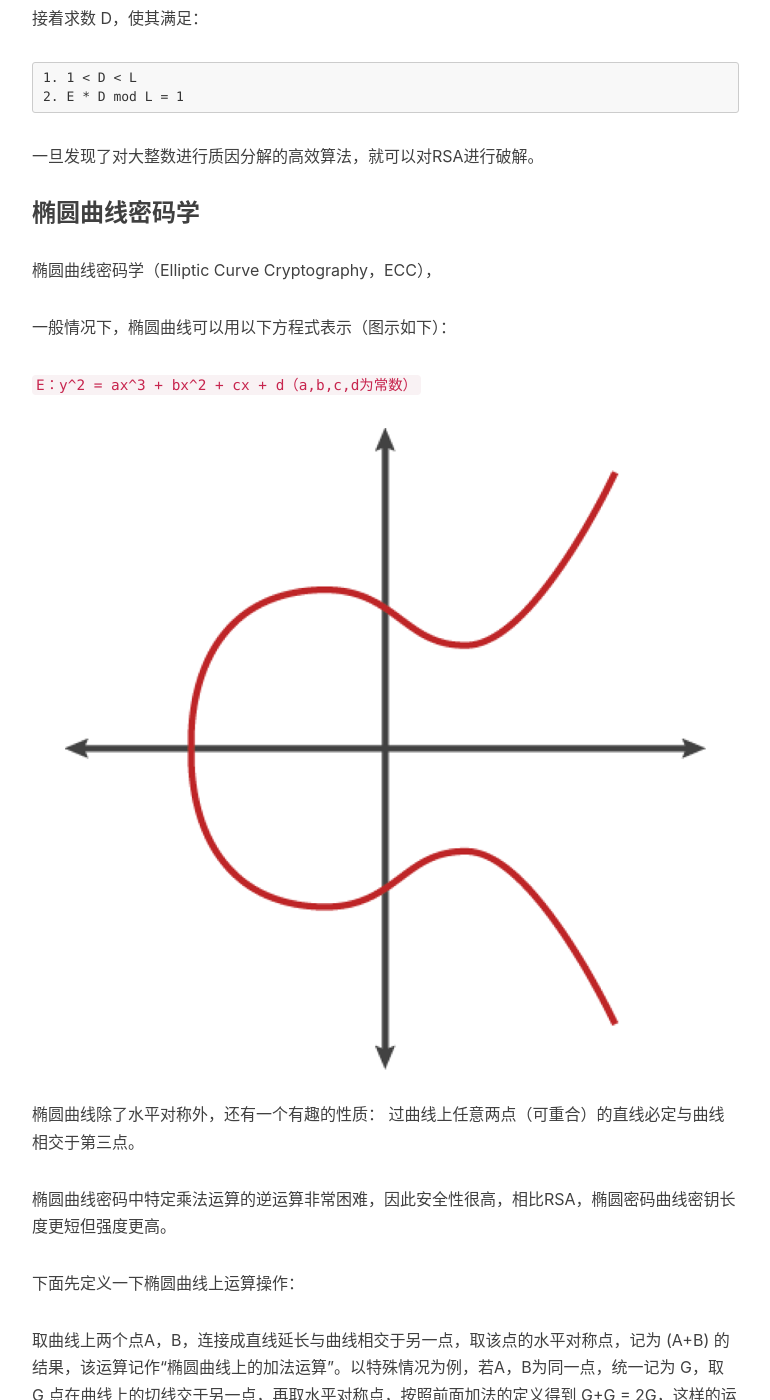
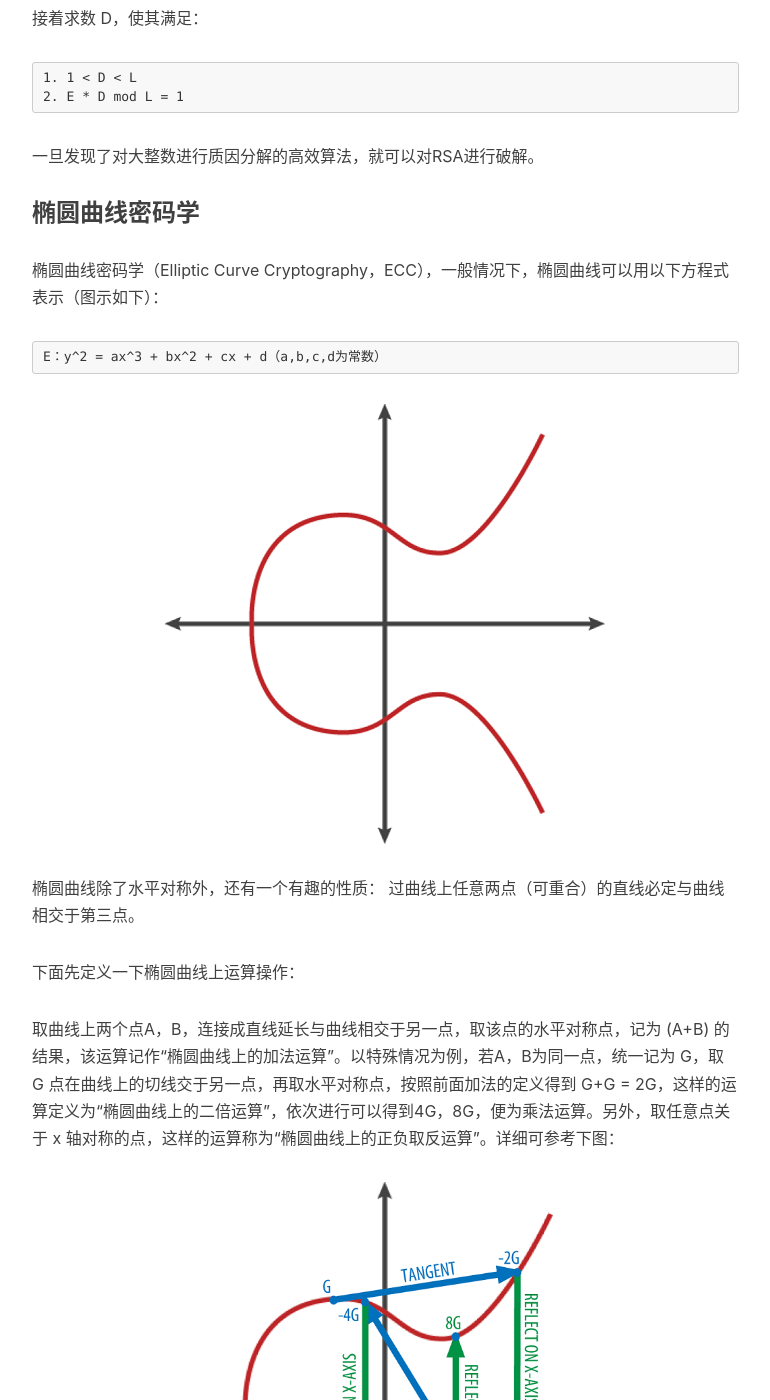
Before and after one commit to KangfeiHK/KangfeiHK.github.io, a Jekyll site: the page built from _posts/2018-04-16-ECC-in-Bitcoin.markdown, in a window 1280 px wide and 1400 px high, scrolled down 1364 px. Shown: the whole window, without its empty margins (233-1003 px from the left). Built offline with Jekyll 4.4.1, drawn with Linux system fonts in a browser that asks for light colours; nearby versions of some CDN libraries; comment, search, counter and statistics services are not loaded; some of the changed text lies outside the part shown.

Commit message:
add Ecc reference V0.2.1

````diff
--- a/_posts/2018-04-16-ECC-in-Bitcoin.markdown
+++ b/_posts/2018-04-16-ECC-in-Bitcoin.markdown
@@ -46,18 +46,14 @@ L = lcm(p-1,q-1) （最小公倍数）
 
 ### 椭圆曲线密码学
 
-椭圆曲线密码学（Elliptic Curve Cryptography，ECC），
-
-一般情况下，椭圆曲线可以用以下方程式表示（图示如下）：
-
-`E：y^2 = ax^3 + bx^2 + cx + d（a,b,c,d为常数）`
-
+椭圆曲线密码学（Elliptic Curve Cryptography，ECC），一般情况下，椭圆曲线可以用以下方程式表示（图示如下）：
+```
+E：y^2 = ax^3 + bx^2 + cx + d（a,b,c,d为常数）
+```
 ![](/img/in-post/ECC/ECC-01.png)
 
 
 椭圆曲线除了水平对称外，还有一个有趣的性质： 过曲线上任意两点（可重合）的直线必定与曲线相交于第三点。
-
-椭圆曲线密码中特定乘法运算的逆运算非常困难，因此安全性很高，相比RSA，椭圆密码曲线密钥长度更短但强度更高。
 
 下面先定义一下椭圆曲线上运算操作：
 
@@ -92,7 +88,7 @@ L = lcm(p-1,q-1) （最小公倍数）
 
 在比特币中，公钥是由私钥通过椭圆曲线算法计算得到 `public key = private key * G`，使用 [Secp256k1](https://en.bitcoin.it/wiki/Secp256k1) 参数，其定义公式如下：
 
-![](/img/in-post/ECC/ECC-02.png)
+![](/img/in-post/ECC/ECC-07.png)
 
 比特币中私钥、公钥、公钥哈希和钱包地址的关系如下图所示：
 ![](/img/in-post/ECC/ECC-04.png)
````
Also changed, not shown: other parts of _posts/2018-04-16-ECC-in-Bitcoin.markdown (+6 -2 lines), img/in-post/ECC/ECC-01.png, img/in-post/ECC/ECC-04.png, img/in-post/ECC/ECC-05.png.
